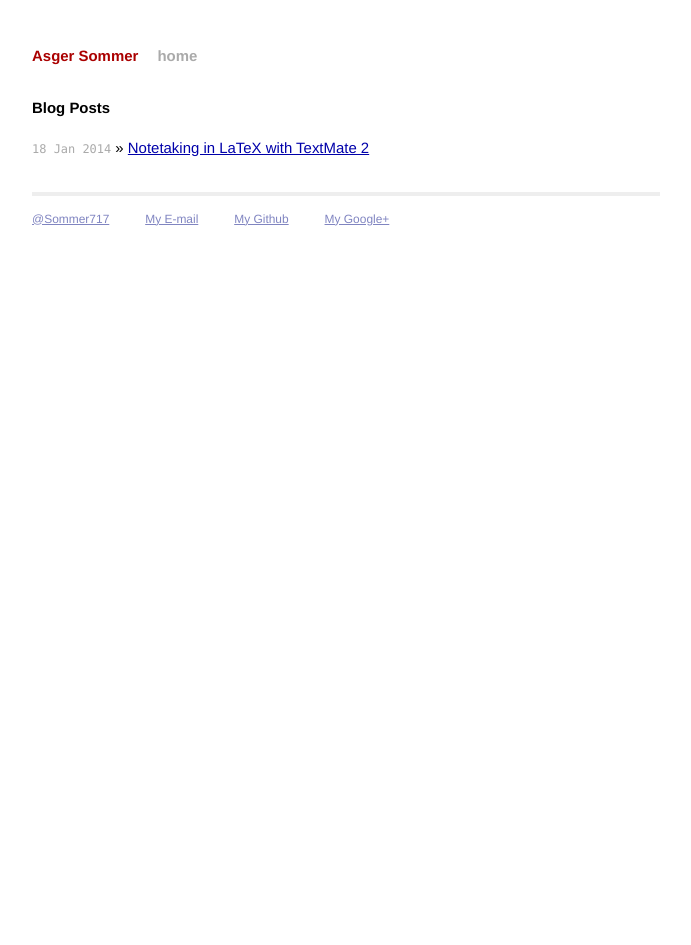
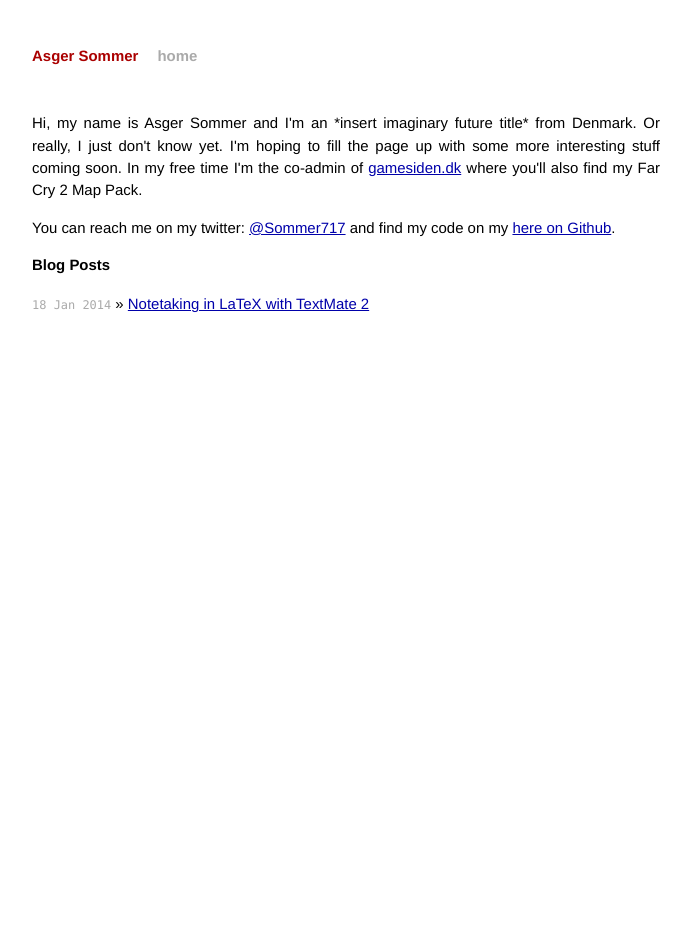
Before and after one commit to AsgerSommer/asgersommer.github.io, a Jekyll site: the page built from index.html, in a window 1280 px wide. Shown: the whole page, without its empty margins (294-985 px from the left). Built offline with Jekyll 4.4.1, drawn with Linux system fonts in a browser that asks for light colours; Markdown is read by kramdown in place of the engine named in the settings.

Commit message:
info about me

```diff
--- a/_layouts/default.html
+++ b/_layouts/default.html
@@ -23,29 +23,19 @@
 
           {{ content }}
 
-          <div class="footer">
+          <!-- ><div class="footer">
           	<div class="contact">
               <p>
-                <a href="https://twitter.com/Sommer717">@Sommer717</a><br />
+                <a href="">Made with Jekyll</a><br />
               </p>
             </div>
             <div class="contact">
               <p>
-                <a href="mailto:asger.sommer@gmail.com">My E-mail</a><br />
-              </p>
-            </div>
-            <div class="contact">
-              <p>
-                <a href="https://github.com/AsgerSommer">My Github</a><br />
-              </p>
-            </div>
-            <div class="contact">
-              <p>
-                <a href="https://plus.google.com/+AsgerSommer">My Google+</a><br />
+                <a href="">...and stuff.</a><br />
               </p>
             </div>
           </div>
-        </div>
+        </div> -->
 
     </body>
 </html>
--- a/index.html
+++ b/index.html
@@ -2,6 +2,14 @@
 layout: default
 title: Asger Sommer (Sommer717)
 ---
+
+<div id="about">
+	<p>
+		Hi, my name is Asger Sommer and I'm an *insert imaginary future title* from Denmark. Or really, I just don't know yet. I'm hoping to fill the page up with some more interesting stuff coming soon. In my free time I'm the co-admin of <a href="http://gamesiden.dk">gamesiden.dk</a> where you'll also find my Far Cry 2 Map Pack.
+	</p>
+	<p>You can reach me on my twitter: <a href="https://twitter.com/Sommer717">@Sommer717</a> and find my code on my <a href="https://github.com/AsgerSommer">here on Github</a>.</p>
+</div>
+
 
 <div id="home">
   <h1>Blog Posts</h1>
```
Also changed, not shown: README.md.
